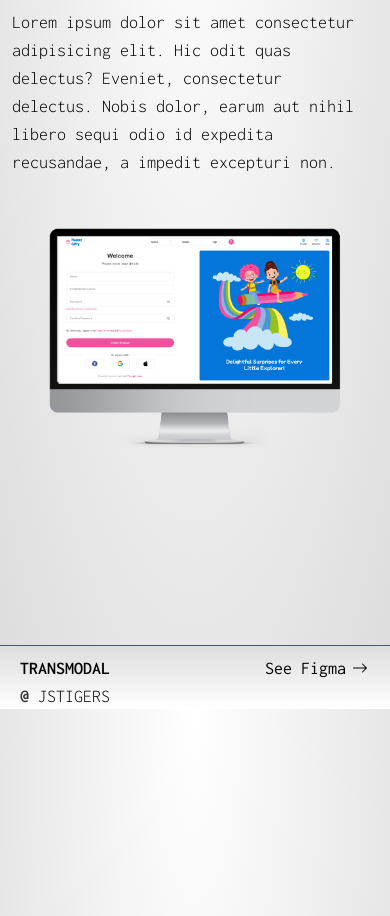
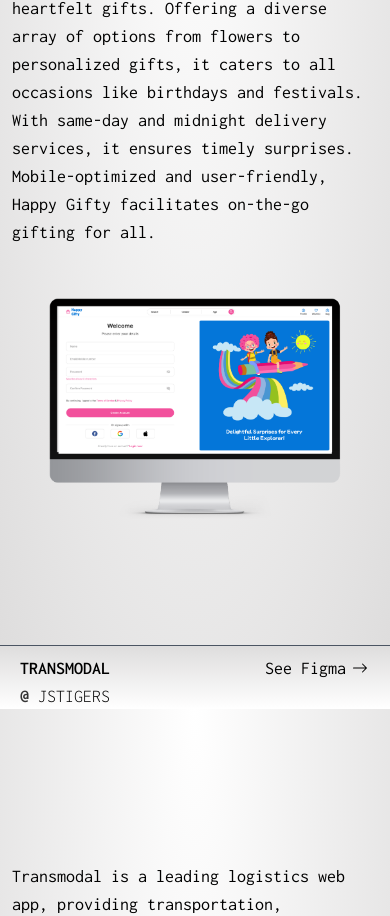
Before and after one commit to Psr-mathur/upasana-portfolio, a Next.js app: page / in a window 390 px wide. Shown: the part 1911-2827 px from the top of the page. Built offline with nearby package versions, Linux system fonts and the light colour scheme.

Commit message:
Add project descriptions to SectionThree component

```diff
--- a/src/components/home-page/sec3/section3.jsx
+++ b/src/components/home-page/sec3/section3.jsx
@@ -10,6 +10,7 @@
 				bgclass="bg-red-500"
 				figmaLink="https://rb.gy/qlzwx3"
 				psd="JSTigers"
+				pd="Happy Gifty is the ultimate gifting web app, simplifying the process of sending heartfelt gifts. Offering a diverse array of options from flowers to personalized gifts, it caters to all occasions like birthdays and festivals. With same-day and midnight delivery services, it ensures timely surprises. Mobile-optimized and user-friendly, Happy Gifty facilitates on-the-go gifting for all."
 			/>
 			<Project
 				pn="Transmodal"
@@ -18,6 +19,7 @@
 				src="/transmodalmac.png"
 				figmaLink="https://www.figma.com/file/HDUavg1YZwwS5mI1HA8dpP/Transmodal360.com-(Copy)?type=design&mode=design&t=0yq8wmAOjSUxF999-0"
 				psd="JSTigers"
+				pd="Transmodal is a leading logistics web app, providing transportation, warehousing, and distribution services. Committed to reliability and efficiency, it offers seamless freight transportation and storage solutions. With user-friendly navigation and mobile optimization, Transmodal ensures accessibility on the go, delivering unparalleled logistics support for all."
 			/>
 			<Project
 				pn="AI Image Generator"
@@ -26,6 +28,7 @@
 				src="/aiimagemac.png"
 				figmaLink="https://www.figma.com/file/urlMKlaknUVyb08WhkDTGs/ai-imagegenerator?type=design&mode=design&t=WczyMmgK5Dt2KXUb-1"
 				psd="JSTigers"
+				pd="AI Image Generator is a seamlessly designed platform, crafted with user experience in mind. With intuitive navigation and mobile optimization, it offers an array of image categories for effortless creation. Leveraging advanced AI algorithms, it empowers users to craft high-quality, realistic images, enhancing creative workflows."
 			/>
 			<Project
 				pn="Nyas"
@@ -34,6 +37,7 @@
 				src="/nyasmac.png"
 				figmaLink="https://www.figma.com/file/bb0m4yAJMIybSCNhX7NjDF/JST-NYAS-Master-(Copy)?type=design&node-id=0-1&mode=design&t=Mo2XzpL3yLKNVwqT-0"
 				psd="JSTigers"
+				pd=""
 			/>
 		</section>
 	);
--- a/src/components/ui/project.jsx
+++ b/src/components/ui/project.jsx
@@ -84,7 +84,7 @@
 		>
 			<div className="z-[5] flex flex-col items-center gap-10">
 				<ParaWordReveal
-					className="text-lg font-light px-3 sm:px-5 py-3 sm:py-6 md:py-10 !text-justify max-w-screen-md"
+					className="text-lg px-3 sm:px-5 py-3 sm:py-6 md:py-10 !text-justify max-w-screen-md"
 					para={pd}
 				/>
 
--- a/src/framerAnimation/zoom-img.jsx
+++ b/src/framerAnimation/zoom-img.jsx
@@ -5,7 +5,7 @@
 
 export function ImgZoom({
 	src = 'https://picsum.photos/720/1280',
-	className = 'rounded-full aspect-square w-full max-w-screen-xs',
+	className = 'rounded-full aspect-square w-full max-w-screen-xs object-cover',
 }) {
 	return (
 		<motion.div
```
